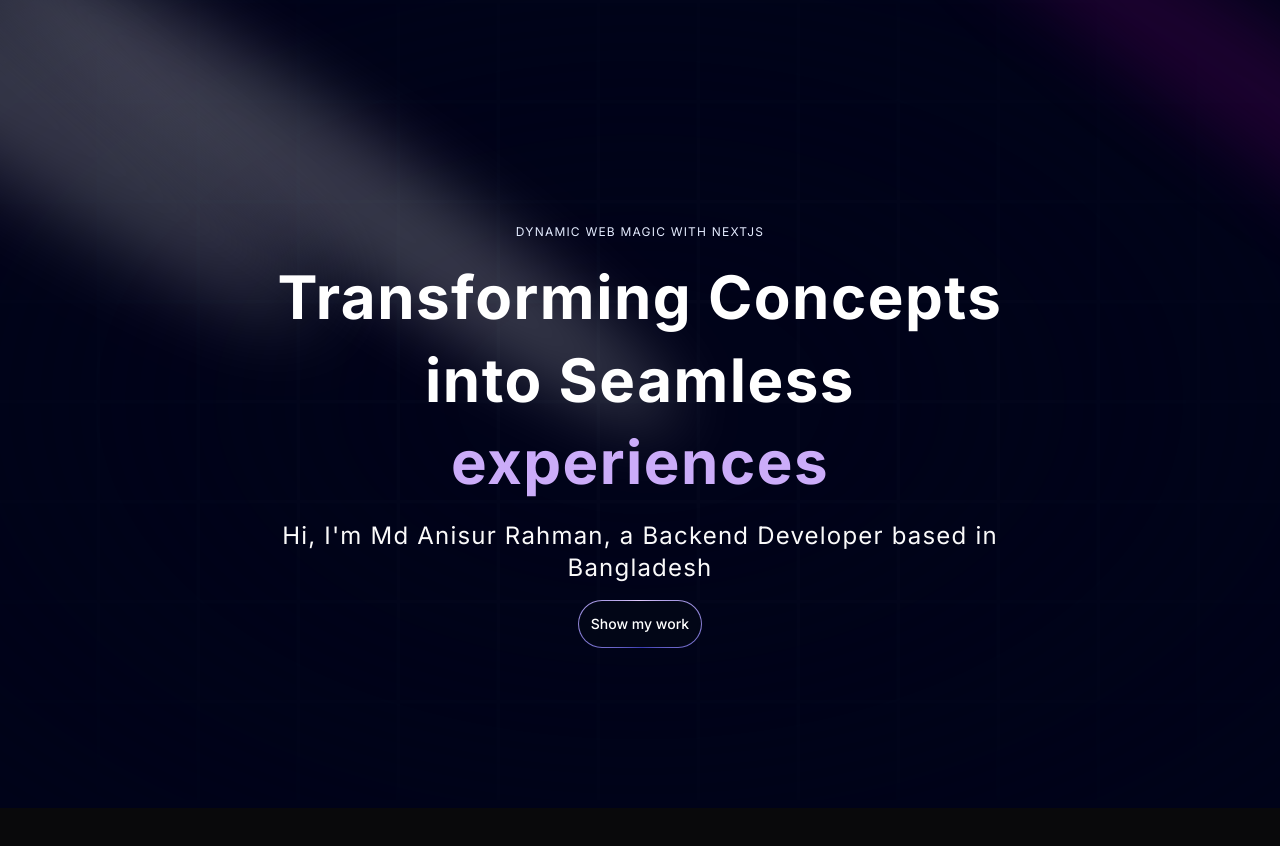
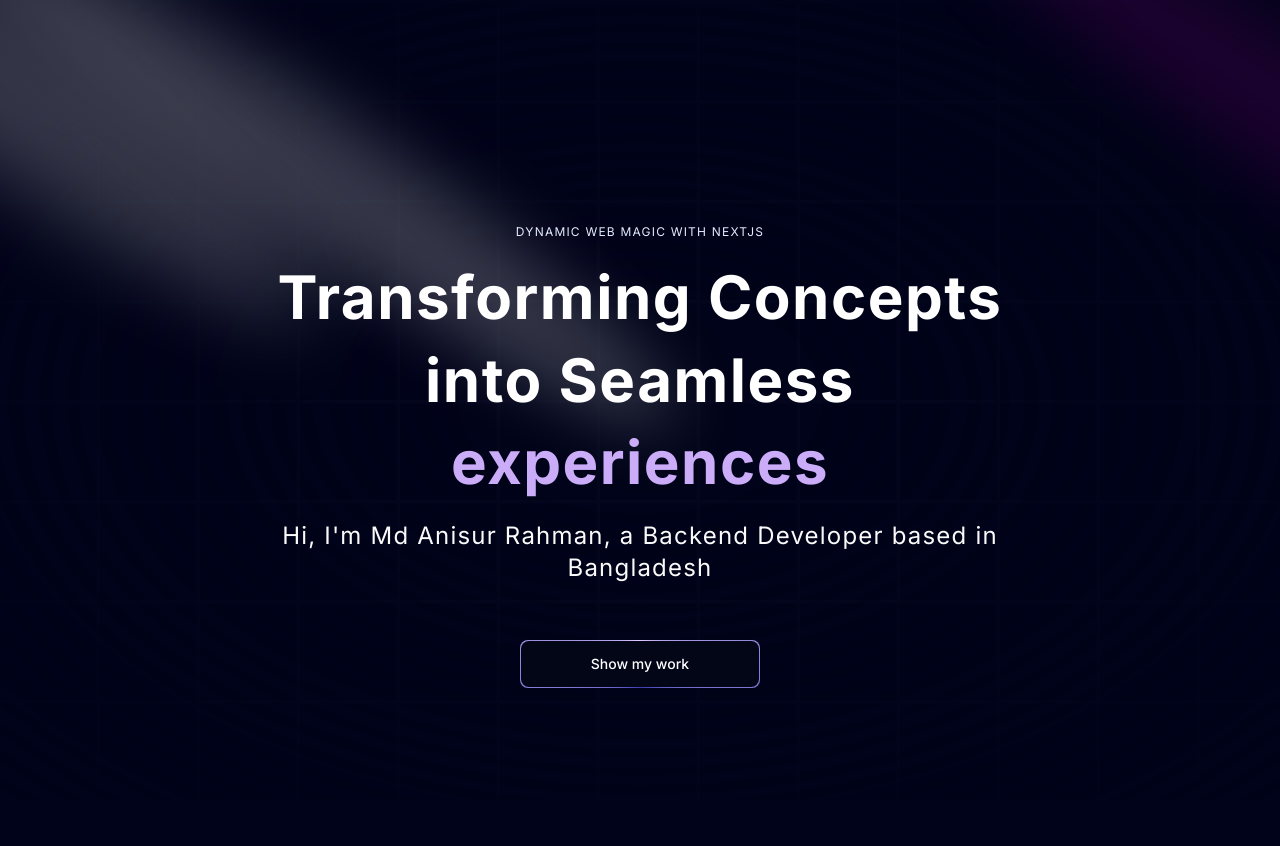
Before and after one commit to AnisurRahman06046/mPortfolio, a Next.js app: page / in a window 1280 px wide. Before the commit the page ends 808 px from the top, so only its background shows below. Built offline with nearby package versions, Linux system fonts and the light colour scheme.

Commit message:
btn is done

```diff
--- a/components/Hero.tsx
+++ b/components/Hero.tsx
@@ -34,8 +34,7 @@
             Bangladesh
           </p>
           <a href="#about">
-            <MagicButton
-            title='Show my work' />
+            <MagicButton title="Show my work" />
           </a>
         </div>
       </div>
--- a/components/ui/MagicButton.tsx
+++ b/components/ui/MagicButton.tsx
@@ -1,9 +1,26 @@
-function MagicButton({ title }: any) {
+export type IButton = {
+  title: string;
+  icons: React.ReactNode;
+  handleClick?: () => void;
+  position: string;
+  otherClasses?: string;
+};
+function MagicButton({
+  title,
+  icons,
+  handleClick,
+  position,
+  otherClasses,
+}: IButton) {
   return (
-    <button className="relative inline-flex h-12 overflow-hidden rounded-full p-[1px] focus:outline-none focus:ring-2 focus:ring-slate-400 focus:ring-offset-2 focus:ring-offset-slate-50">
+    <button className="relative w-full inline-flex h-12 overflow-hidden rounded-lg p-[1px] focus:outline-none md:w-60 md:mt-10">
       <span className="absolute inset-[-1000%] animate-[spin_2s_linear_infinite] bg-[conic-gradient(from_90deg_at_50%_50%,#E2CBFF_0%,#393BB2_50%,#E2CBFF_100%)]" />
-      <span className="inline-flex h-full w-full cursor-pointer items-center justify-center rounded-full bg-slate-950 px-3 py-1 text-sm font-medium text-white backdrop-blur-3xl">
+      <span
+        className={`inline-flex h-full w-full cursor-pointer items-center justify-center rounded-lg bg-slate-950 px-7  text-sm font-medium text-white backdrop-blur-3xl ${otherClasses}`}
+      >
+        {position==='left' && icons}
         {title}
+        {position==='right' && icons}
       </span>
     </button>
   );
```
